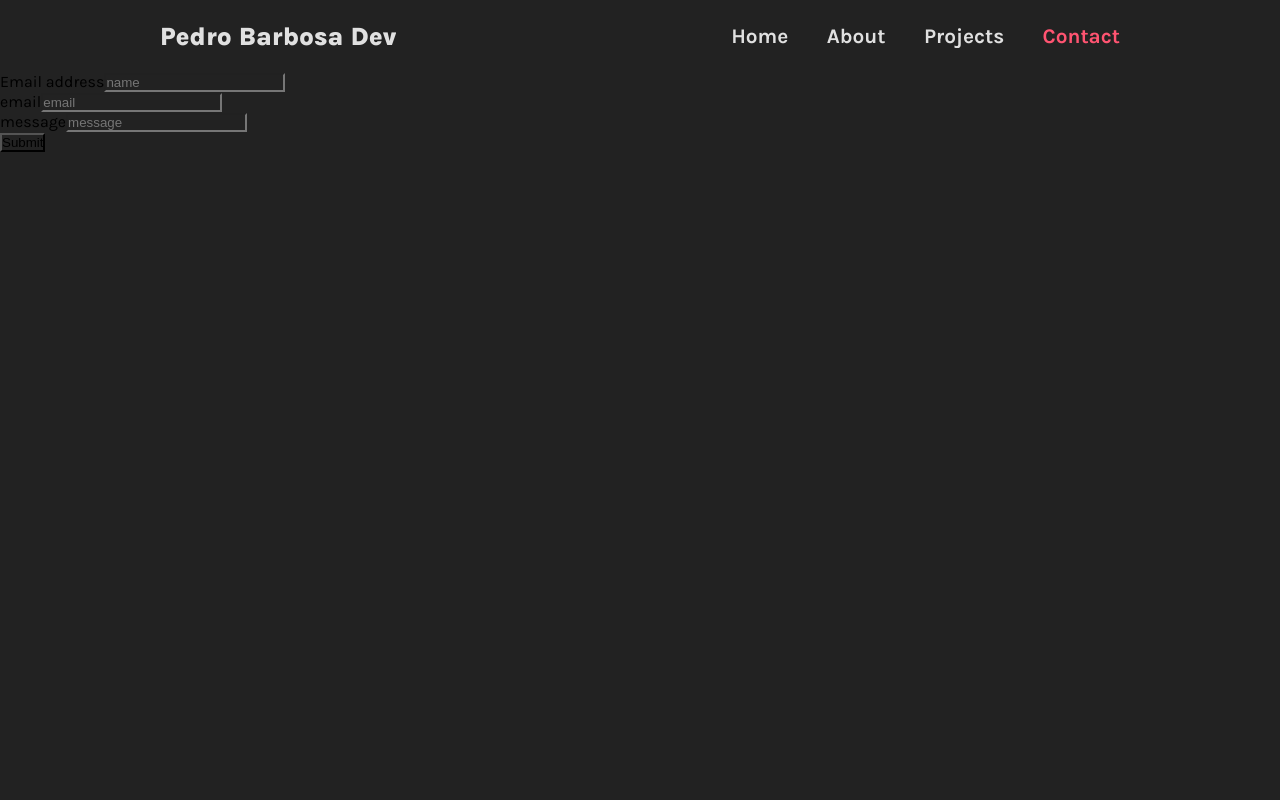
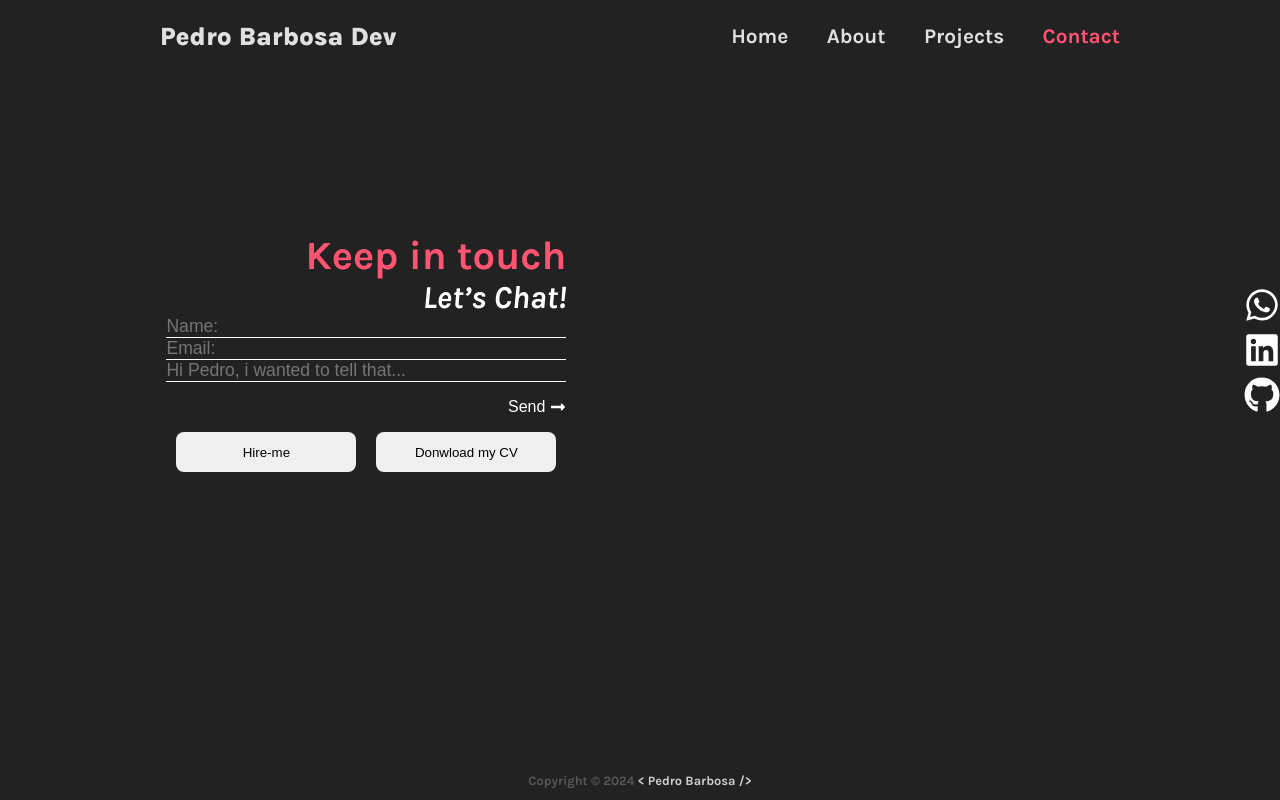
Before and after one commit to pedro-henrique-br/Portfolio, a React (Vite) app: page /contact in a window 1280 px wide. Built offline with nearby package versions, Linux system fonts and the light colour scheme.

Commit message:
form-email

```diff
--- a/package.json
+++ b/package.json
@@ -19,7 +19,8 @@
     "react-bootstrap": "^2.10.4",
     "react-dom": "^18.3.1",
     "react-icons": "^5.2.1",
-    "react-router-dom": "^6.25.1"
+    "react-router-dom": "^6.25.1",
+    "react-toastify": "^10.0.5"
   },
   "devDependencies": {
     "@types/react": "^18.3.3",
--- a/src/App.css
+++ b/src/App.css
@@ -3,7 +3,6 @@
   margin: 0;
   padding: 0;
   box-sizing: border-box;
-  background: #222222;
   overflow: hidden;
 }
 
@@ -13,3 +12,9 @@
   height: 100vh;
   font-family: karla;
 }
+
+.App {
+  width: 100vw;
+  height: 100vh;
+  background: #222222;
+}
--- a/src/App.tsx
+++ b/src/App.tsx
@@ -9,6 +9,7 @@ function App() {
 
   return (
     <>
+    <div className="App">
       <BrowserRouter>
         <Routes>
           <Route path='/*' element={<Home />} ></Route>
@@ -18,6 +19,7 @@ function App() {
           <Route path='/contact' element={<Contact />}></Route>
         </Routes>
       </BrowserRouter>
+    </div>
     </>
   )
 }
--- a/src/components/form/FormEmail.tsx
+++ b/src/components/form/FormEmail.tsx
@@ -1,62 +1,130 @@
-import { FormEvent } from 'react';
-import Button from 'react-bootstrap/Button';
-import Form from 'react-bootstrap/Form';
-import axios from 'axios';
+import { FormEvent } from "react";
+import Button from "react-bootstrap/Button";
+import Form from "react-bootstrap/Form";
+import axios from "axios";
+import styles from "./formEmail.module.css";
+import { Bounce, toast } from "react-toastify";
+import { FaLongArrowAltRight } from "react-icons/fa";
 
 export const FormEmail = () => {
-
   const sendEmail = (e: FormEvent<HTMLFormElement>) => {
-    e.preventDefault()
+    e.preventDefault();
     const data = new FormData(e.currentTarget);
 
     const form = {
       name: data.get("name") as string,
       email: data.get("email") as string,
-      message: data.get("message") as string
-    }
+      message: data.get("message") as string,
+    };
 
-    const fetchEmail = (name: string, email: string , message: string) => {
-      axios.post('https://api.emailjs.com/api/v1.0/email/send', {
+    if (form.name === "" && form.email === "" && form.message === "") {
+      toast.error("Please fill all fields", {
+        position: "bottom-right",
+        autoClose: 5000,
+        hideProgressBar: false,
+        closeOnClick: true,
+        pauseOnHover: true,
+        draggable: true,
+        progress: undefined,
+        theme: "dark",
+        transition: Bounce,
+      });
+    } else {
+      const fetchEmail = (name: string, email: string, message: string) => {
+        axios
+          .post("https://api.emailjs.com/api/v1.0/email/send", {
             service_id: "service_rc2n1q9",
             template_id: "template_9n77wul",
             user_id: "um2hpzlAB5ja0t25F",
             template_params: {
               from_name: name,
               email: email,
-            message: message
-          }
+              message: message,
+            },
           })
-      .then((response) => console.log(response))
-      .catch((error) => console.error(error))
+          .then(() =>
+            toast.success("Email sent", {
+              position: "bottom-right",
+              autoClose: 5000,
+              hideProgressBar: false,
+              closeOnClick: true,
+              pauseOnHover: true,
+              draggable: true,
+              progress: undefined,
+              theme: "dark",
+              transition: Bounce,
+            })
+          )
+          .catch((error) =>
+            toast.error(`error ${error}`, {
+              position: "bottom-right",
+              autoClose: 5000,
+              hideProgressBar: false,
+              closeOnClick: true,
+              pauseOnHover: true,
+              draggable: true,
+              progress: undefined,
+              theme: "dark",
+              transition: Bounce,
+            })
+          );
+      };
+      fetchEmail(form.name, form.email, form.message);
     }
 
-
-    console.log(form)
-    fetchEmail(form.name, form.email, form.message)
-
-  }
+    console.log(form);
+  };
 
   return (
-
-
-    <Form onSubmit={(e) => sendEmail(e)}>
+    <Form className={styles.form} onSubmit={(e) => sendEmail(e)}>
+      <h1 className={styles.title}>Keep in touch</h1>
+      <h4 className={styles["sub-title"]}>Let’s Chat!</h4>
       <Form.Group className="mb-3" controlId="formBasicEmail">
-      <Form.Label>Email address</Form.Label>
-      <Form.Control type="text" name='name' placeholder="name" />
+        <Form.Control
+          className={styles.input}
+          type="text"
+          name="name"
+          placeholder="Name:"
+        />
       </Form.Group>
 
       <Form.Group className="mb-3" controlId="formBasicPassword">
-      <Form.Label>email</Form.Label>
-      <Form.Control type="email" placeholder="email" name='email' />
+        <Form.Control
+          className={styles.input}
+          type="email"
+          placeholder="Email:"
+          name="email"
+        />
       </Form.Group>
 
       <Form.Group className="mb-3" controlId="formBasicPassword">
-      <Form.Label>message</Form.Label>
-      <Form.Control type="text" placeholder="message" name='message' />
+        <Form.Control
+          className={styles.input}
+          type="text"
+          placeholder="Hi Pedro, i wanted to tell that..."
+          name="message"
+        />
       </Form.Group>
-    <Button variant="primary" type="submit">
-      Submit
+      <Button className={styles["button-form"]} variant="primary" type="submit">
+        Send
+        <FaLongArrowAltRight />
       </Button>
+      <div className={styles["buttons-container"]}>
+        <button className={styles.button}>
+          <a
+          target="_blank"
+          href="https://api.whatsapp.com/send/?phone=12988933305&text=Olá Pedro&type=phone_number&app_absent=0">
+            Hire-me
+          </a>
+        </button>
+        <button className={styles.button}>
+          <a
+          target="_blank"
+          href="https://drive.google.com/file/d/11Axt-t5P84oSwNy3OxKiYvJkQKqTvHMX/view?usp=sharing">
+            Donwload my CV
+          </a>
+        </button>
+      </div>
     </Form>
-  )
-}
+  );
+};
--- /dev/null
+++ b/src/components/form/formEmail.module.css
@@ -0,0 +1,60 @@
+.form {
+  display: flex;
+  flex-direction: column;
+  align-items: flex-end;
+}
+
+.title {
+  font-size: 2.5rem;
+  color: #ff5471;
+}
+
+.sub-title {
+  font-size: 2rem;
+  font-style: italic;
+  color: #ffff;
+}
+
+.input {
+  color: #ffff;
+  font-size: 1.1rem;
+  background: none;
+  border: none;
+  border-bottom: 1px solid #fff;
+  width: 400px;
+}
+
+.button-form {
+  cursor: pointer;
+  display: flex;
+  align-items: center;
+  gap: 5px;
+  justify-content: flex-end;
+  font-size: 1rem;
+  color: #fff;
+  width: 120px;
+  height: 50px;
+  border: none;
+  background: none;
+}
+
+.buttons-container {
+  width: 400px;
+  display: flex;
+  justify-content: space-around;
+}
+
+
+.button {
+  cursor: pointer;
+  border: none;
+  width: 180px;
+  height: 40px;
+  border-radius: 8px;
+}
+
+.button a {
+  color: #000;
+  font-weight: 500;
+  text-decoration: none;
+}
--- a/src/main.tsx
+++ b/src/main.tsx
@@ -1,9 +1,12 @@
 import ReactDOM from 'react-dom/client'
 import App from './App.tsx'
 import React from 'react'
+import { ToastContainer } from "react-toastify";
+import "react-toastify/dist/ReactToastify.css";
 
 ReactDOM.createRoot(document.getElementById('root')!).render(
-  <React.StrictMode>
+  <React.Fragment>
     <App />
-  </React.StrictMode>,
+    <ToastContainer />
+  </React.Fragment>,
 )
--- a/src/pages/contact/Contact.tsx
+++ b/src/pages/contact/Contact.tsx
@@ -1,15 +1,40 @@
-import { motion } from "framer-motion"
-import { Tabs } from "../../parts/tabs/Tabs"
-import { FormEmail } from "../../components/form/FormEmail"
+import { motion } from "framer-motion";
+import { Tabs } from "../../parts/tabs/Tabs";
+import { FormEmail } from "../../components/form/FormEmail";
+import styles from "./contact.module.css";
+import { Container } from "react-bootstrap";
+
+import { FaWhatsapp, FaLinkedin, FaGithub } from "react-icons/fa";
+import { Footer } from "../../parts/footer/Footer";
 
 export default function Contact() {
-
   return (
     <>
-    <Tabs />
-    <motion.div animate={{ opacity: 1}} initial={{opacity: 0}}>
-    <FormEmail />
-    </motion.div>
+      <Tabs />
+      <motion.div className={styles.container} animate={{ opacity: 1 }} initial={{ opacity: 0 }}>
+        <FormEmail />
+        <Container className={styles["icons-container"]}>
+          <a
+            style={{ cursor: "pointer" }}
+            target="_blank"
+            href="https://api.whatsapp.com/send/?phone=12988933305&text&type=phone_number&app_absent=0">
+            <FaWhatsapp size={36} className={styles.icon} />
+          </a>
+          <a
+            style={{ cursor: "pointer" }}
+            target="_blank"
+            href="https://www.linkedin.com/in/pedro-barbosa-dev/">
+            <FaLinkedin size={36} className={styles.icon} />
+          </a>
+          <a
+            style={{ cursor: "pointer" }}
+            target="_blank"
+            href="https://github.com/pedro-henrique-br">
+            <FaGithub size={36} className={styles.icon} />
+          </a>
+        </Container>
+        <Footer />
+      </motion.div>
     </>
-  )
+  );
 }
--- /dev/null
+++ b/src/pages/contact/contact.module.css
@@ -0,0 +1,22 @@
+.container {
+  margin-left: 13vw;
+  height: 70vh;
+  display: flex;
+  align-items: center;
+}
+
+.icons-container {
+  position: absolute;
+  right: 0;
+  gap: 5px;
+  display: flex;
+  flex-direction: column;
+}
+
+.icon {
+  color: #fff;
+}
+
+.icon:hover {
+  color: #ff5471;
+}
--- a/src/pages/projects/Projects.tsx
+++ b/src/pages/projects/Projects.tsx
@@ -25,7 +25,7 @@ export default function Projects() {
         className={styles.container}
         animate={{ opacity: 1 }}
         initial={{ opacity: 0 }}>
-        <div className={styles["card-container"]}>
+        <div className={styles["card-container"]} style={{overflowY: projects.length > 1 ? ("visible") : ("hidden")}}>
           {projects &&
             projects.map((project) => (
               <Card key={project.name} className={styles["card"]}>
--- a/src/pages/projects/projects.module.css
+++ b/src/pages/projects/projects.module.css
@@ -6,14 +6,15 @@
 }
 
 .card-container {
+  overflow-y: scroll;
   height: 100vh;
-  width: 80vw;
+  width: 100vw;
   flex-wrap: wrap;
   display: flex;
   justify-content: space-around;
   align-items: center;
   padding: 50px 0 150px 0;
-  gap: 40px;
+  gap: 20px;
 }
 
 .card {
--- /dev/null
+++ b/src/parts/footer/Footer.tsx
@@ -0,0 +1,9 @@
+import './footer.module.css'
+
+export const Footer = () => {
+  return (
+    <footer>
+      <h1 style={{color: "#585858"}}>Copyright © 2024 <span style={{color: "#cecece"}}>{"< Pedro Barbosa />"}</span></h1>
+    </footer>
+  )
+}
--- /dev/null
+++ b/src/parts/footer/footer.module.css
@@ -0,0 +1,11 @@
+footer {
+  height: 5vh;
+  font-size: 0.4rem;
+  display: flex;
+  justify-content: center;
+  align-items: center;
+  width: 100vw;
+  position: absolute;
+  bottom: 0;
+  left: 0;
+}
```
Also changed, not shown: 1 other file (tests, documents, lock files or other folders). Lines whose indentation alone changed are shown as unchanged.
